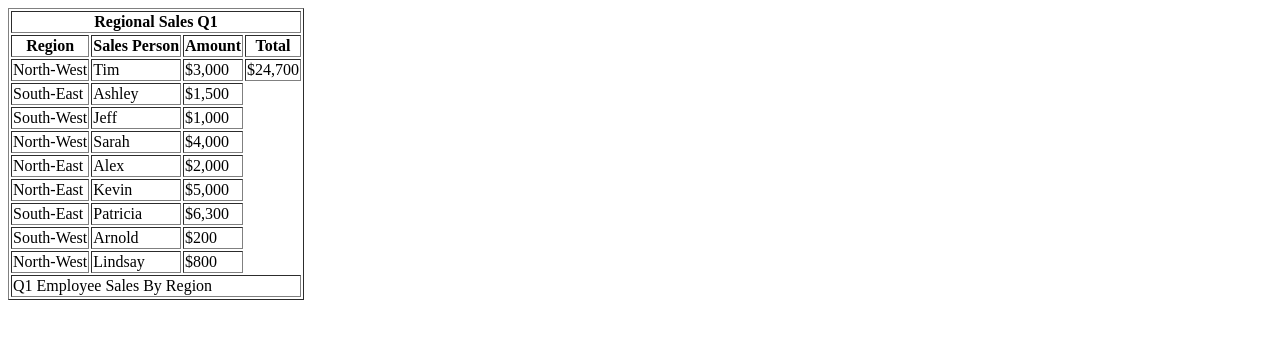
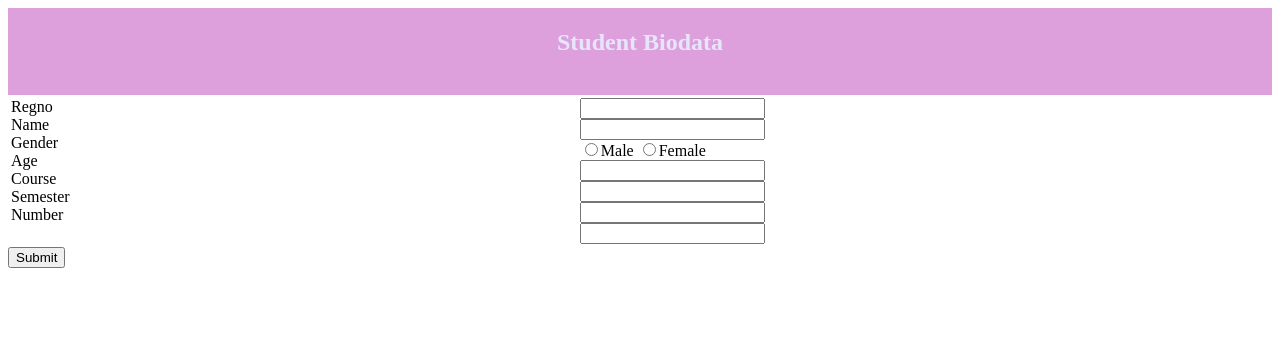
Before and after one commit to lewisaaronpaul/project_demo, a plain HTML site: page index.html in a window 1280 px wide. Drawn offline with Linux system fonts and the light colour scheme.

Commit message:
Updated the index file.

```diff
--- a/index.html
+++ b/index.html
@@ -1,78 +1,58 @@
 <!DOCTYPE html>
-<html lang="en">
+<html>
+    <head>
+    <script type="text/javascript"></script>
+        <title>Aaron Paul Project</title>
+    </head>
+    <body>
+    <div style="background-color:#DDA0DD;color:#E6E6FA;padding:1px;">
+    <h2 class="class" align="center">Student Biodata</h1><br /></div>
+    <table align="left">
+    <td>
 
-<head>
-  <meta charset="UTF-8">
-  <title>Regional Sales Q1</title>
-</head>
-
-<body>
-  <table border="1">
-    <thead>
-      <tr>
-        <th colspan="4">Regional Sales Q1</th>
-      </tr>
-      <tr>
-        <th>Region</th>
-        <th>Sales Person</th>
-        <th>Amount</th>
-        <th>Total</th>
-      </tr>
-    </thead>
-    <tbody>
-      <tr>
-        <td>North-West</td>
-        <td>Tim</td>
-        <td>$3,000</td>
-        <td>$24,700</td>
-      </tr>
-      <tr>
-        <td>South-East</td>
-        <td>Ashley</td>
-        <td>$1,500</td>
-      </tr>
-      <tr>
-        <td>South-West</td>
-        <td>Jeff</td>
-        <td>$1,000</td>
-      </tr>
-      <tr>
-        <td>North-West</td>
-        <td>Sarah</td>
-        <td>$4,000</td>
-      </tr>
-      <tr>
-        <td>North-East</td>
-        <td>Alex</td>
-        <td>$2,000</td>
-      </tr>
-      <tr>
-        <td>North-East</td>
-        <td>Kevin</td>
-        <td>$5,000</td>
-      </tr>
-      <tr>
-        <td>South-East</td>
-        <td>Patricia</td>
-        <td>$6,300</td>
-      </tr>
-      <tr>
-        <td>South-West</td>
-        <td>Arnold</td>
-        <td>$200</td>
-      </tr>
-      <tr>
-        <td>North-West</td>
-        <td>Lindsay</td>
-        <td>$800</td>
-      </tr>
-    </tbody>
-    <tfoot>
-      <tr>
-        <td colspan="4">Q1 Employee Sales By Region</td>
-      </tr>
-    </tfoot>
-  </table>
-</body>
-
+        <label>Regno</label><br />
+        <label>Name</label></br>
+        <label>Gender</label><br/>
+        <label>Age</label><br/>
+        <label>Course</label><br/>
+        <label>Semester</label><br/>
+        <label>Number</label><br />
+        </td>
+        </table>
+        <table align="center">
+        <td>
+        <input id="reg" type="text" name="regno"></input><br/>
+        <input id="nam" type="text" name="name" ></input><br/>
+        <input id="gen" type="radio" name="gender" value="male">Male</input>
+        <input id="gen1" type="radio" name="gender" value="female">Female</input><br />
+        <input id="age" type="text" name="age" list="ages"/>
+        <datalist id="ages">
+        <option value="17">
+        <option value="18">
+        <option value="19">
+        <option value="20">
+        <option value="21">
+        </datalist><br />
+         <input id="cou" type="text" name="course" list="courses"/>
+        <datalist id="courses">
+        <option value="bsc">
+        <option value="bca">
+        <option value="bcom">
+        <option value="ba">
+        </datalist><br />
+        <input id="sem" align="right" type="text" name="semester" list="semesters"/>
+        <datalist id="semesters">
+        <option value="1">
+        <option value="2">
+        <option value="3">
+        <option value="4">
+        <option value="5">
+        <option value="6">
+        </datalist><br />
+        <input id="num" type="tel"/><br />
+        </td>
+        </table>
+        <input onclick="main.html" type="submit" name="submit"/>
+        </form>
+ </body>
 </html>
```
